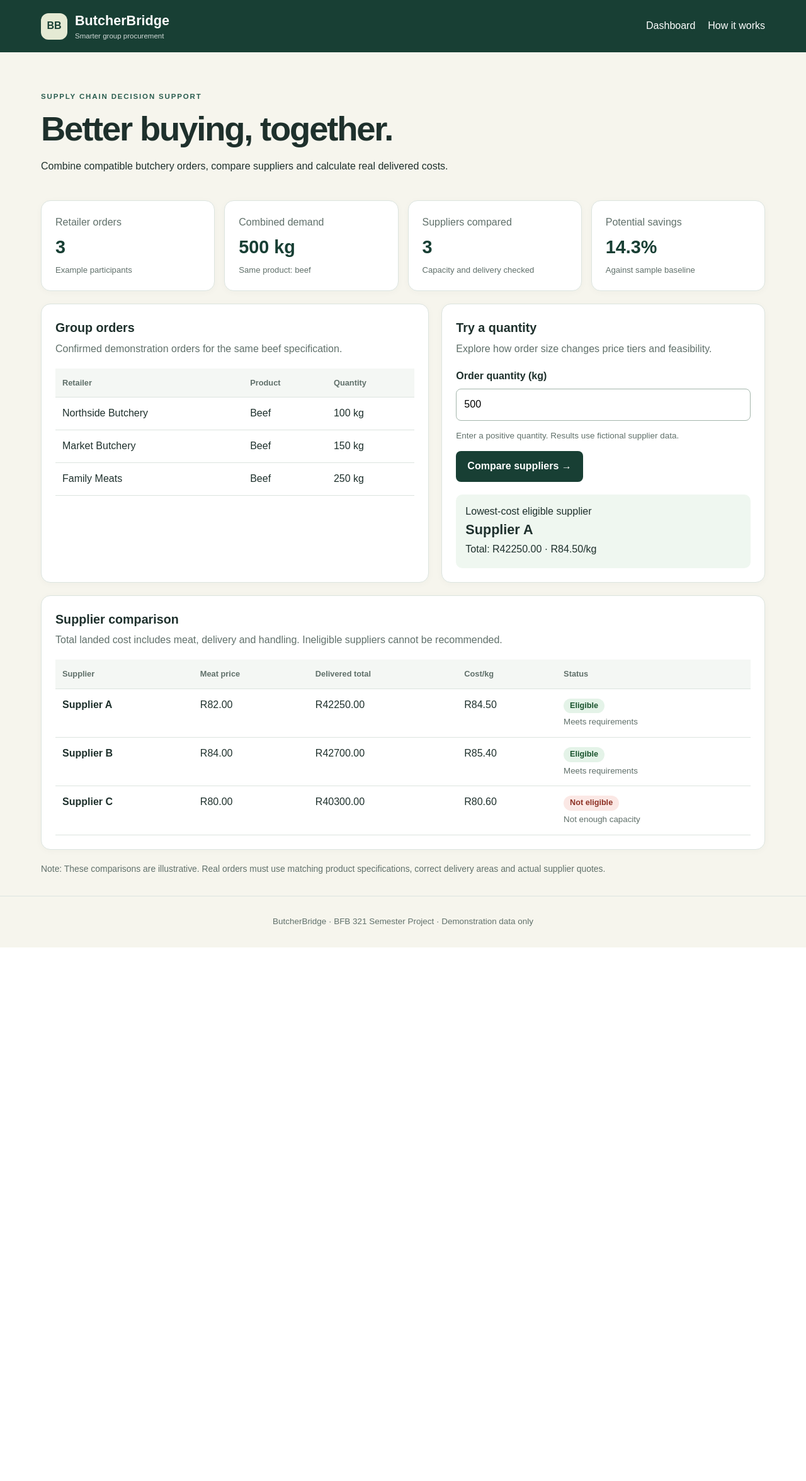
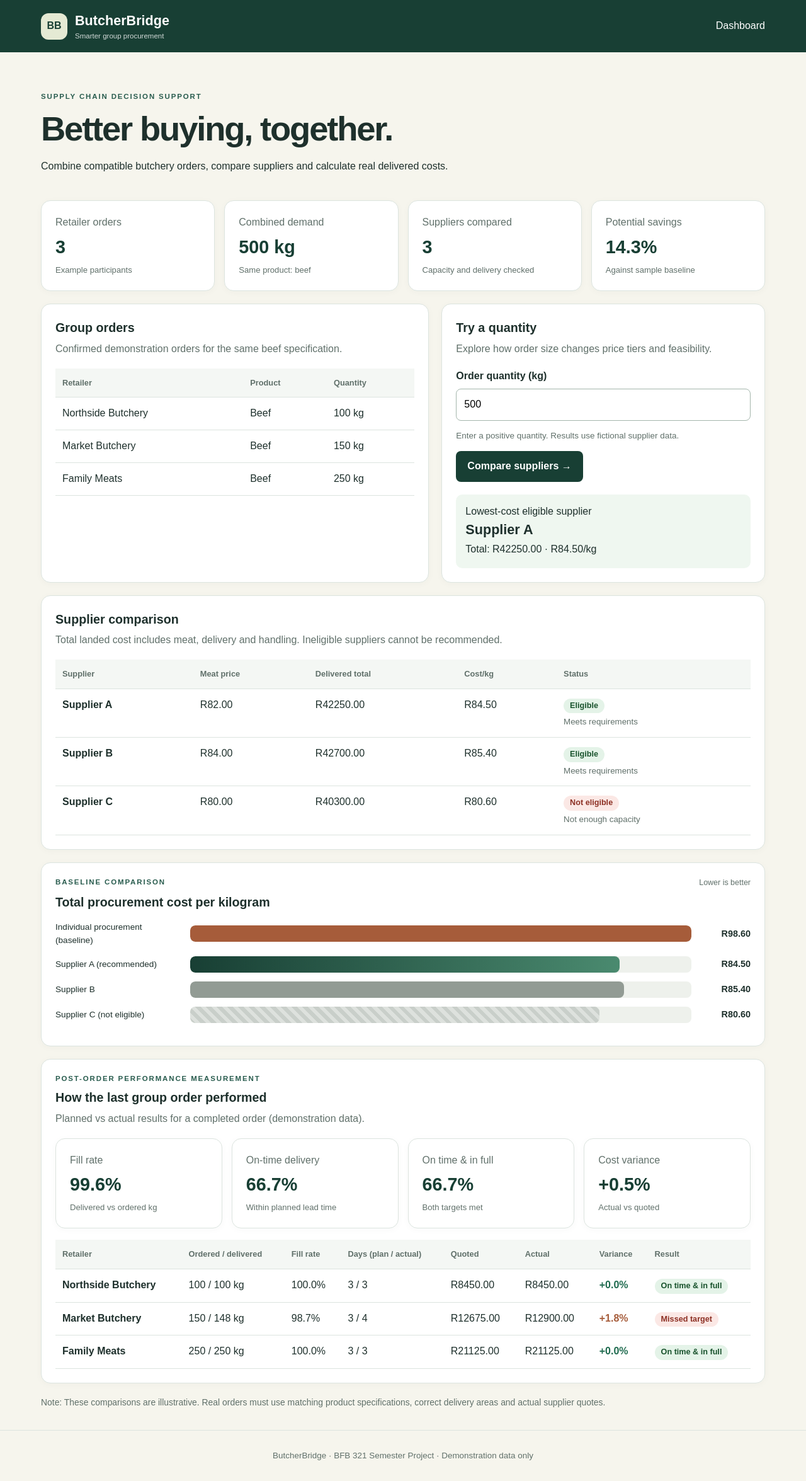
Before and after one commit to NicoleLaubscher/Butcher_Bridge, a Flask app: page / in a window 1280 px wide. Shown: the whole page at 63% size. Before the commit the page ends 1504 px from the top, so only its background shows below. Run offline with Flask 3, Linux system fonts and the light colour scheme.

Commit message:
Add Baseline and post order Performance

```diff
--- a/app.py
+++ b/app.py
@@ -3,6 +3,11 @@ from flask import Flask, render_template, request
 from calculations import (total_demand, compare_suppliers, procurement_cost,
                           landed_cost_per_kg, savings_percentage)
 from sample_data import ORDERS, SUPPLIERS
+
+from calculations import (total_demand, compare_suppliers, procurement_cost,
+                          landed_cost_per_kg, savings_percentage,
+                          post_order_performance, cost_variance_pct)
+from sample_data import ORDERS, SUPPLIERS, DELIVERIES
 
 app = Flask(__name__)
 
@@ -15,6 +20,7 @@ def home():
     # plus one R600 delivery charge per retailer.
     baseline = sum(procurement_cost(o['quantity_kg'], 95, 600)
                    for o in example_orders)
+    baseline_per_kg = round(baseline / quantity, 2)
     error = None
     custom = None
     if request.method == 'POST':
@@ -29,16 +35,41 @@ def home():
             error = str(exc)
     recommended = result['recommended']
     savings = None
-    if request.method == 'GET' and recommended:
-        savings = savings_percentage(baseline, recommended['total_cost'])
+    if recommended:
+        savings = savings_percentage(baseline_per_kg * quantity,
+                                     recommended['total_cost'])
+    bars = [{"label": "Individual procurement (baseline)",
+             "value": baseline_per_kg, "kind": "baseline"}]
+    for s in result['results']:
+        if s['landed_per_kg'] is None:
+            continue
+        is_best = bool(recommended) and s['name'] == recommended['name']
+        label = s['name'] + (" (recommended)" if is_best else
+                             "" if s['eligible'] else " (not eligible)")
+        kind = "best" if is_best else ("other" if s['eligible'] else "off")
+        bars.append({"label": label, "value": s['landed_per_kg'], "kind": kind})
+    top = max(b['value'] for b in bars)
+    for b in bars:
+        b['pct'] = round(b['value'] / top * 100, 1)
+        perf_rows = [post_order_performance(**d) for d in DELIVERIES]
+    n = len(perf_rows)
+    perf = {
+        "fill": round(sum(r['delivered_kg'] for r in perf_rows) /
+                      sum(r['ordered_kg'] for r in perf_rows) * 100, 1),
+        "on_time": round(sum(r['on_time'] for r in perf_rows) / n * 100, 1),
+        "otif": round(sum(r['otif'] for r in perf_rows) / n * 100, 1),
+        "variance": cost_variance_pct(sum(r['quoted_cost'] for r in perf_rows),
+                                      sum(r['actual_cost'] for r in perf_rows)),
+    }
     return render_template('index.html', orders=example_orders,
                            suppliers=result['results'], quantity=quantity,
                            recommended=recommended, baseline=baseline,
-                           savings=savings, error=error, custom=custom)
+                           savings=savings, error=error, custom=custom, bars=bars, perf_rows=perf_rows, perf=perf)
 
 @app.route('/method')
 def method():
-    return render_template('method.html')
+    from flask import abort
+    abort(404)
 
 if __name__ == '__main__':
     app.run(debug=True)
--- a/calculations.py
+++ b/calculations.py
@@ -185,3 +185,41 @@ def share_fixed_cost(fixed_cost, retailer_kg, group_kg):
     if q > group:
         raise ValueError("Retailer quantity cannot exceed group demand")
     return round(f * q / group, 2)
+
+def fill_rate_actual(delivered_kg, ordered_kg):
+    """FORMULA 8 - Actual fill rate (%): delivered / ordered x 100."""
+    d = check_non_negative(delivered_kg, "delivered quantity")
+    o = check_positive(ordered_kg, "ordered quantity")
+    return round(d / o * 100, 1)
+
+
+def delivered_on_time(planned_days, actual_days):
+    """FORMULA 9 - On-time delivery: True if actual days <= planned days."""
+    planned = check_non_negative(planned_days, "planned days")
+    actual = check_non_negative(actual_days, "actual days")
+    return actual <= planned
+
+
+def cost_variance_pct(quoted_cost, actual_cost):
+    """FORMULA 10 - Cost variance (%): (actual - quoted) / quoted x 100.
+
+    Positive = over budget, negative = under budget.
+    """
+    quoted = check_positive(quoted_cost, "quoted cost")
+    actual = check_non_negative(actual_cost, "actual cost")
+    return round((actual - quoted) / quoted * 100, 1)
+
+
+def post_order_performance(retailer, ordered_kg, delivered_kg, planned_days,
+                           actual_days, quoted_cost, actual_cost,
+                           minimum_fill_rate=95):
+    """Combine formulas 8-10 and add OTIF (on time AND in full)."""
+    fill = fill_rate_actual(delivered_kg, ordered_kg)
+    on_time = delivered_on_time(planned_days, actual_days)
+    return {"retailer": retailer, "ordered_kg": ordered_kg,
+            "delivered_kg": delivered_kg, "planned_days": planned_days,
+            "actual_days": actual_days, "quoted_cost": quoted_cost,
+            "actual_cost": actual_cost, "fill_rate": fill,
+            "on_time": on_time,
+            "otif": on_time and fill >= minimum_fill_rate,
+            "variance": cost_variance_pct(quoted_cost, actual_cost)}
--- a/sample_data.py
+++ b/sample_data.py
@@ -15,3 +15,12 @@ SUPPLIERS = [
      "fill_rate": .99, "price_tiers": [(1, 89), (300, 80)],
      "delivery": 200, "variable_delivery": 0, "handling": 100},
 ]
+
+DELIVERIES = [
+    {"retailer": "Northside Butchery", "ordered_kg": 100, "delivered_kg": 100,
+     "planned_days": 3, "actual_days": 3, "quoted_cost": 8450, "actual_cost": 8450},
+    {"retailer": "Market Butchery", "ordered_kg": 150, "delivered_kg": 148,
+     "planned_days": 3, "actual_days": 4, "quoted_cost": 12675, "actual_cost": 12900},
+    {"retailer": "Family Meats", "ordered_kg": 250, "delivered_kg": 250,
+     "planned_days": 3, "actual_days": 3, "quoted_cost": 21125, "actual_cost": 21125},
+]
--- a/static/style.css
+++ b/static/style.css
@@ -22,3 +22,21 @@ label { display:block; font-weight:bold; margin-bottom:8px; }input { display:blo
 .footer { text-align:center; border-top:1px solid var(--line); padding:30px 15px; color:var(--muted); font-size:.84rem; }.sr-only { position:absolute; width:1px; height:1px; overflow:hidden; clip:rect(0,0,0,0); white-space:nowrap; }
 @media(max-width:800px) { .metrics { grid-template-columns:repeat(2,minmax(0,1fr)); }.two-col { grid-template-columns:1fr; }.formula-grid { grid-template-columns:1fr; } }
 @media(max-width:480px) { .wrap { width:min(100% - 24px,1150px); }.hero { padding-top:27px; }.metrics { gap:9px; }.metric,.panel { padding:15px; }.metric strong { font-size:1.4rem; } nav { gap:12px; } }
+.baseline { margin-bottom:20px; }
+.baseline .eyebrow { display:flex; justify-content:space-between; margin:0 0 6px; }
+.baseline .lower { font-weight:normal; letter-spacing:0; color:var(--muted); font-size:.78rem; }
+.bar-row { display:grid; grid-template-columns:200px 1fr 80px; align-items:center; gap:14px; margin:14px 0; }
+.bar-label { font-size:.85rem; color:var(--ink); }
+.bar-track { background:#eef1ec; border-radius:8px; height:26px; overflow:hidden; }
+.bar-fill { height:100%; border-radius:8px; }
+.bar-fill.baseline { background:#a65c3a; }
+.bar-fill.best { background:linear-gradient(90deg,var(--green),#4a8a6f); }
+.bar-fill.other { background:#929b94; }
+.bar-fill.off { background:repeating-linear-gradient(45deg,#c9cfca,#c9cfca 6px,#dde1dd 6px,#dde1dd 12px); }
+.bar-value { text-align:right; font-size:.9rem; }
+@media (max-width:640px) { .bar-row { grid-template-columns:1fr 70px; } .bar-label { grid-column:1 / -1; } }
+.perf { margin-bottom:20px; }
+.perf .eyebrow { margin:0 0 6px; }
+.perf .metrics { margin:18px 0; }
+.perf td.good { color:#1f6b4f; font-weight:bold; }
+.perf td.bad { color:#a65c3a; font-weight:bold; }
--- a/templates/base.html
+++ b/templates/base.html
@@ -11,7 +11,7 @@
   <header class="header"><div class="wrap header-inner">
     <a class="brand" href="{{ url_for('home') }}"><span class="logo">BB</span>
     <span>ButcherBridge<small>Smarter group procurement</small></span></a>
-    <nav aria-label="Main navigation"><a href="{{ url_for('home') }}">Dashboard</a><a href="{{ url_for('method') }}">How it works</a></nav>
+    <nav aria-label="Main navigation"><a href="{{ url_for('home') }}">Dashboard</a></nav>
   </div></header>
   <main class="wrap" id="main">{% block content %}{% endblock %}</main>
   <footer class="footer">ButcherBridge · BFB 321 Semester Project · Demonstration data only</footer>
--- a/templates/index.html
+++ b/templates/index.html
@@ -23,5 +23,41 @@
   <div class="table-scroll"><table><caption class="sr-only">Supplier results</caption><thead><tr><th scope="col">Supplier</th><th scope="col">Meat price</th><th scope="col">Delivered total</th><th scope="col">Cost/kg</th><th scope="col">Status</th></tr></thead><tbody>
   {% for s in suppliers %}<tr><td><strong>{{ s.name }}</strong></td><td>{% if s.price is not none %}R{{ '%.2f'|format(s.price) }}{% else %}—{% endif %}</td><td>{% if s.total_cost is not none %}R{{ '%.2f'|format(s.total_cost) }}{% else %}—{% endif %}</td><td>{% if s.landed_per_kg is not none %}R{{ '%.2f'|format(s.landed_per_kg) }}{% else %}—{% endif %}</td><td><span class="status {% if not s.eligible %}not-ok{% endif %}">{{ 'Eligible' if s.eligible else 'Not eligible' }}</span><small class="detail">{{ s.reason }}</small></td></tr>{% endfor %}
   </tbody></table></div></section>
+<section class="panel baseline">
+  <p class="eyebrow">BASELINE COMPARISON <span class="lower">Lower is better</span></p>
+  <h2>Total procurement cost per kilogram</h2>
+  {% for b in bars %}
+  <div class="bar-row">
+    <span class="bar-label">{{ b.label }}</span>
+    <div class="bar-track"><div class="bar-fill {{ b.kind }}" style="width: {{ b.pct }}%"></div></div>
+    <strong class="bar-value">R{{ '%.2f'|format(b.value) }}</strong>
+  </div>
+  {% endfor %}
+</section>
+<section class="panel perf">
+  <p class="eyebrow">POST-ORDER PERFORMANCE MEASUREMENT</p>
+  <h2>How the last group order performed</h2>
+  <p class="muted">Planned vs actual results for a completed order (demonstration data).</p>
+  <div class="metrics">
+    <div class="metric"><span>Fill rate</span><strong>{{ perf.fill }}%</strong><small>Delivered vs ordered kg</small></div>
+    <div class="metric"><span>On-time delivery</span><strong>{{ perf.on_time }}%</strong><small>Within planned lead time</small></div>
+    <div class="metric"><span>On time &amp; in full</span><strong>{{ perf.otif }}%</strong><small>Both targets met</small></div>
+    <div class="metric"><span>Cost variance</span><strong>{{ '%+.1f'|format(perf.variance) }}%</strong><small>Actual vs quoted</small></div>
+  </div>
+  <div class="table-scroll"><table><caption class="sr-only">Post-order performance</caption>
+    <thead><tr><th scope="col">Retailer</th><th scope="col">Ordered / delivered</th><th scope="col">Fill rate</th><th scope="col">Days (plan / actual)</th><th scope="col">Quoted</th><th scope="col">Actual</th><th scope="col">Variance</th><th scope="col">Result</th></tr></thead>
+    <tbody>
+    {% for r in perf_rows %}<tr>
+      <td><strong>{{ r.retailer }}</strong></td>
+      <td>{{ '%g'|format(r.ordered_kg) }} / {{ '%g'|format(r.delivered_kg) }} kg</td>
+      <td>{{ r.fill_rate }}%</td>
+      <td>{{ r.planned_days }} / {{ r.actual_days }}</td>
+      <td>R{{ '%.2f'|format(r.quoted_cost) }}</td>
+      <td>R{{ '%.2f'|format(r.actual_cost) }}</td>
+      <td class="{{ 'bad' if r.variance > 0 else 'good' }}">{{ '%+.1f'|format(r.variance) }}%</td>
+      <td><span class="status {% if not r.otif %}not-ok{% endif %}">{{ 'On time & in full' if r.otif else 'Missed target' }}</span></td>
+    </tr>{% endfor %}
+    </tbody></table></div>
+</section>
 <p class="note">Note: These comparisons are illustrative. Real orders must use matching product specifications, correct delivery areas and actual supplier quotes.</p>
 {% endblock %}
```
Also changed, not shown: 1 other file.
